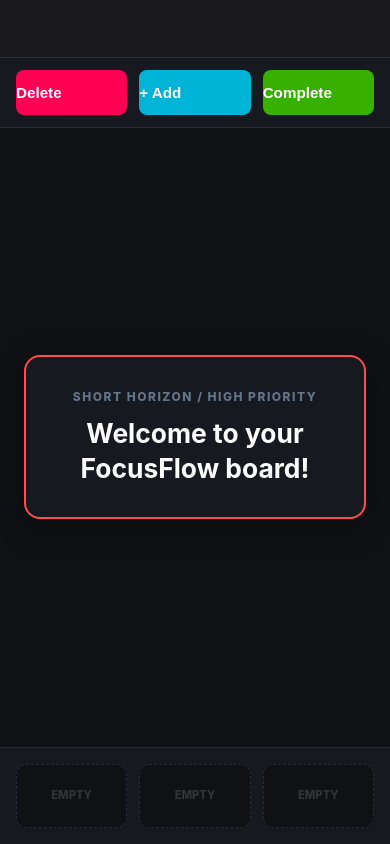
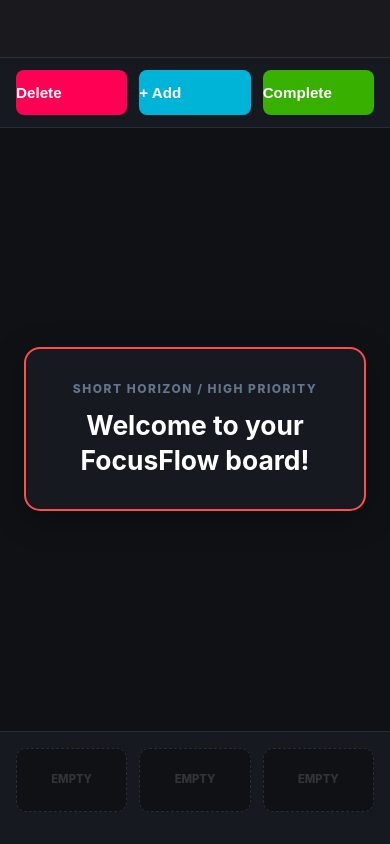
Before and after one commit to cretaceousclay/focusflow, a plain HTML site: page index.html in a window 390 px wide. Drawn offline with Linux system fonts and the light colour scheme; no server answers.

Commit message:
Update styles.css

```diff
--- a/styles.css
+++ b/styles.css
@@ -735,7 +735,7 @@
         padding: 16px;
         background-color: #161920;
         border-top: 1px solid #262c3a;
-        padding-bottom: calc(16px + env(safe-area-inset-bottom));
+        padding-bottom: calc(32px + env(safe-area-inset-bottom));
     }
 
     .mobile-dock-slot {
```
